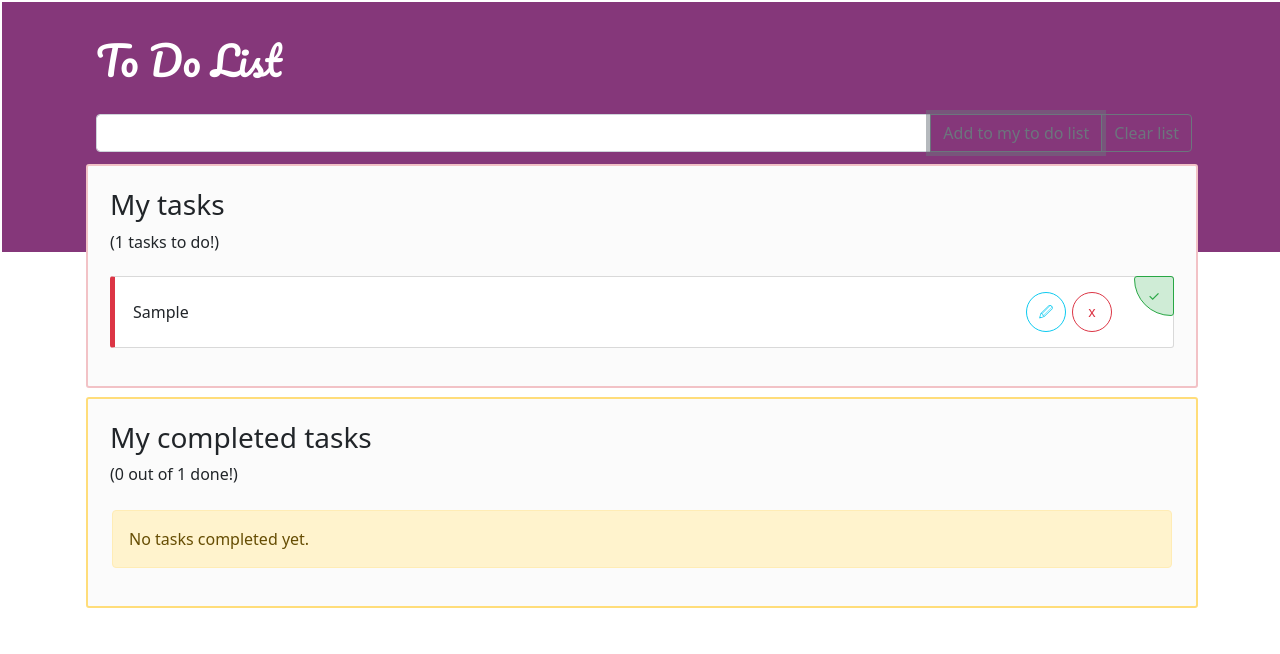
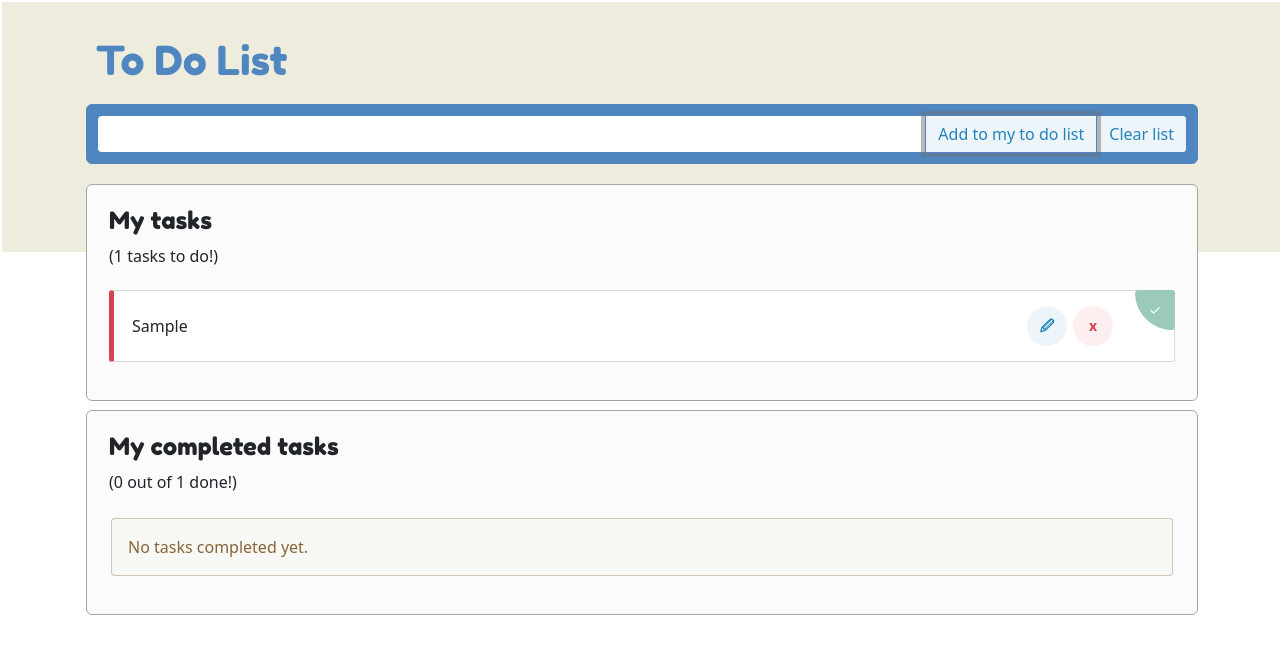
Before and after one commit to rkrnnn/To-do-list, a plain HTML site: page index.html in a window 1280 px wide. Both pictures are taken after typing "Sample" into the empty fields and a click on the button "Add to my to do list". Drawn offline with nearby package versions, Linux system fonts and the light colour scheme.

Commit message:
Refined graphic interface

```diff
--- a/index.html
+++ b/index.html
@@ -6,7 +6,7 @@
     <meta name="viewport" content="width=device-width, initial-scale=1.0">
     <!-- Google font -->
     <link rel="preconnect" href="https://fonts.gstatic.com">
-    <link href="https://fonts.googleapis.com/css2?family=Pacifico&display=swap" rel="stylesheet">
+    <link href="https://fonts.googleapis.com/css2?family=Fredoka+One&display=swap" rel="stylesheet">
     <!-- Bootstrap -->
     <link href="https://cdn.jsdelivr.net/npm/bootstrap@5.0.0/dist/css/bootstrap.min.css" rel="stylesheet" integrity="sha384-wEmeIV1mKuiNpC+IOBjI7aAzPcEZeedi5yW5f2yOq55WWLwNGmvvx4Um1vskeMj0" crossorigin="anonymous">
     <!-- CSS -->
--- a/js/main.js
+++ b/js/main.js
@@ -192,19 +192,19 @@ function evaluateListsStatus() {
     if ((listArr.length == 0) && (listArrDone.length !== 0)) {
         allTasksDoneMsg.style.display = '';
         noTasksMsg.style.display = 'none';
-        list.parentElement.parentElement.style.border = "2px solid #28a74559";
+        // list.parentElement.parentElement.style.border = "2px solid #28a74559";
     }
     else {
         allTasksDoneMsg.style.display = 'none';
         noTasksMsg.style.display = 'none';
-        list.parentElement.parentElement.style.border = "2px solid #dc354549";
+        // list.parentElement.parentElement.style.border = "2px solid #dc354549";
     }
 
     // No tasks added
     if ((listArr.length == 0) && (listArrDone.length == 0)) {
         allTasksDoneMsg.style.display = 'none';
         noTasksMsg.style.display = '';
-        list.parentElement.parentElement.style.border = "2px solid #b6effb";
+        // list.parentElement.parentElement.style.border = "2px solid #b6effb";
     }
     // else {
     //     list.parentElement.parentElement.style.border = "1px solid #dc354549";
@@ -213,11 +213,11 @@ function evaluateListsStatus() {
     // No done tasks
     if (!listArrDone.length){
         noTasksMsgDone.style.display = '';
-        listDone.parentElement.parentElement.style.border = "2px solid #ffdd7a";
+        // listDone.parentElement.parentElement.style.border = "2px solid #ffdd7a";
     }
     else {
         noTasksMsgDone.style.display = 'none';
-        listDone.parentElement.parentElement.style.border = "2px solid #28a74559";
+        // listDone.parentElement.parentElement.style.border = "2px solid #28a74559";
     }
 }
 
--- a/style.css
+++ b/style.css
@@ -1,11 +1,23 @@
 .background {
-    background-color: #85377a;
+    background-color: #EEEDDD;
     height: 250px;
     width: 100%;
 }
 
+.body-container {
+    background-color: white;
+}
+
 div.container {
     position: relative;
+}
+
+.container > .input-group {
+    border-radius: 6px;
+    max-width: -webkit-fill-available;
+    border: 1px solid #4f86c0;
+    background-color: #4f86c0;
+    margin-bottom: 20px;
 }
 
 div {
@@ -14,8 +26,8 @@ div {
 }
 
 .title {
-    font-family: 'Pacifico', cursive;
-    color: white;
+    font-family: 'Fredoka One', cursive;
+    color: #4f86c0;
 }
 
 .list-tasks, .list-done-tasks {
@@ -25,17 +37,17 @@ div {
 }
 
 .display-to-do-tasks {
-    border: 2px solid #b6effb;
+    border: 1px solid #a5a5a5;
     background-color: #fbfbfb;
-    border-radius: 3px;
+    border-radius: 6px;
 }
 
 
 .display-done-tasks {
     margin-top: 9px;
-    border: 2px solid #ffdd7a;
+    border: 1px solid #a5a5a5;
     background-color: #fbfbfb;
-    border-radius: 3px;
+    border-radius: 6px;
 }
 
 
@@ -46,7 +58,7 @@ div {
     position: relative;
     margin: 0px;
     border: 1px solid #d9d9d9;
-    border-left: 5px solid #dc3545;
+    border-left: 5px solid #d6424f;
     border-radius: 3px;
     background-color: white;
     padding: 12px;
@@ -54,7 +66,25 @@ div {
 }
 
 .list-done-tasks .new-item-div {
-    border-left: 5px solid #28a745;
+    border-left: 5px solid #4f997e;
+}
+
+.done-list-all-done-msg {
+    background-color: #9bcab92c;
+    border-color: #4f997e69;
+    color: #4f997e;
+}
+
+.no-tasks-msg {
+    background-color: #3f93c317;
+    border-color: #2383bb71;
+    color: #2383bb;
+}
+
+.done-list-no-tasks-msg {
+    background-color: #eeeddd2b;
+    border-color: #c7b9a8d3;
+    color: #886438;
 }
 
 .edit-task-comp {
@@ -74,8 +104,27 @@ div {
     font-weight: 400;
 }
 
-.subtitle {
-    font-weight: 400;
+.subtitle h3 {
+    font-family: 'Fredoka One', cursive;
+    font-weight: 200;
+    font-size: 18pt;
+}
+
+.input-group .btn {
+    background-color: #edf5fa;
+    border: 1px solid #4f86c0;
+    color: #2383bb;
+}
+
+.input-group .btn:hover {
+    background-color: #4f86c0;
+    border: 1px solid #4f86c0;
+
+    color: white;
+}
+
+.input-group input {
+    border:1px solid #4f86c0;
 }
 
 .btn-edit {
@@ -84,13 +133,18 @@ div {
     height: 40px;
     align-items: center;
     justify-content: flex-end;
+    font-weight: 600;
     margin: 3px;
     margin-left: auto;
     border-radius: 50%;
+    border: none;
+    background-color: #3f93c317;
+    color: #2383bb;
 }
 
 .btn-edit:hover {
     color: white;
+    background-color: #2383bb;
 }
 
 .btn-done {
@@ -102,17 +156,16 @@ div {
     position: relative;
     top: -16px;
     right: -16px;
-    color: #28a745;
-    border-color: #28a745;
-    background-color: #28a74638;
+    color: #fff;
+    background-color: #9BCAB9;
+    border-color: #9BCAB9;
     margin: 3px;
     border-bottom-left-radius: 100%;
 }
 
 .btn-done:hover {
-    color: #fff;
-    background-color: #28a745;
-    border-color: #28a745;
+    border-color: #4f997e;
+    background-color: #4f997e;
 }
 
 .btn-delete {
@@ -121,10 +174,17 @@ div {
     height: 40px;
     align-items: center;
     justify-content: center;
+    font-weight: 600;
     margin: 3px;
     border-radius: 50%;
+    border: none;
+    background-color: #e44e5a17;
+    color: #d6424f;
 }
 
+.btn-delete:hover {
+    background-color: #d6424f;
+}
 
 .display-to-do-tasks {
     min-height: 200px;
```
Also changed, not shown: res/check-mark.svg (deleted), res/edit.svg (deleted), res/garbage-can.svg (deleted).
